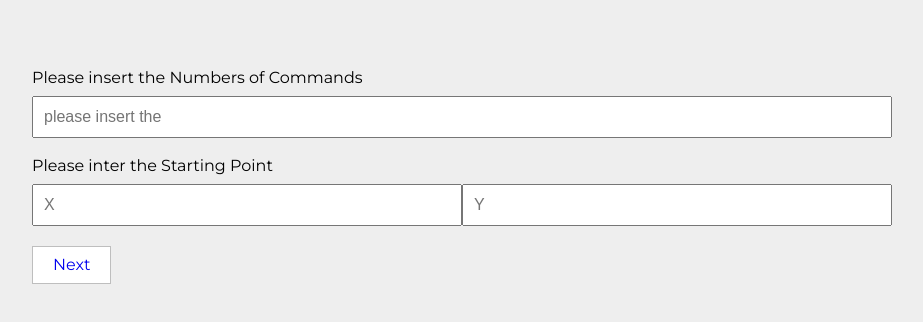
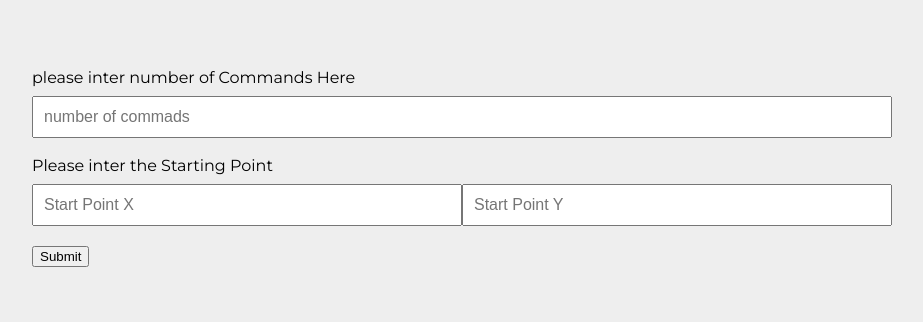
Before and after one commit to mo-fouad/robo-app, a React (Create React App) app: page /step-one in a window 1280 px wide. Shown: the top 322 px of the page, without its empty margins (178-1101 px from the left). Built offline with nearby package versions, Linux system fonts and the light colour scheme.

Commit message:
adding use form

```diff
--- a/package.json
+++ b/package.json
@@ -8,6 +8,7 @@
     "@testing-library/user-event": "^7.1.2",
     "react": "^16.12.0",
     "react-dom": "^16.12.0",
+    "react-hook-form": "^4.7.2",
     "react-router-dom": "^5.1.2",
     "react-scripts": "3.3.0"
   },
--- a/src/components/FormSteps/StepOne.jsx
+++ b/src/components/FormSteps/StepOne.jsx
@@ -1,20 +1,68 @@
 import React from 'react';
-import {Link} from "react-router-dom";
+import {useForm} from 'react-hook-form'
 
 function StepOne() {
+    const {register, handleSubmit, errors} = useForm();
+    const onSubmit = data => {
+        console.log(data)
+    };
+
     return (
-        <>
+        <form onSubmit={handleSubmit(onSubmit)}>
             <div className="row step-form-row">
-                <label htmlFor="">Please insert the Numbers of Commands</label>
-                <input className="input" type="text" placeholder="please insert the "/>
+                <label>please inter number of Commands Here</label>
+                <input name="NumbersOfCommands"
+                       className="input"
+                       ref={register({
+                           required: true,
+                           maxLength: 20, pattern: {
+                               value: /^[1-9\b]+$/,
+                               message: "invalid commands number"
+                           }
+                       })}
+                       placeholder="number of commads"
+                />
+                {errors.NumbersOfCommands &&
+                <p className="input-error">
+                    {errors.NumbersOfCommands.message}
+                </p>
+                }
             </div>
             <div className="row step-form-row">
                 <label htmlFor="">Please inter the Starting Point</label>
-                <input className="input input-half" type="text" placeholder="X"/>
-                <input className="input input-half" type="text" placeholder="Y"/>
+                <input name="startInX"
+                       className="input input-half"
+                       ref={register({
+                           required: true,
+                           maxLength: 20, pattern: {
+                               value: /^[\d ()+-]+$/,
+                               message: "invalid Start Point"
+                           }
+                       })}
+                       placeholder="Start Point X"
+                />
+
+                {errors.startInX &&
+                <p className="input-error">{errors.startInX.message}</p>}
+
+                <input name="startInY"
+                       className="input input-half"
+                       ref={register({
+                           required: true,
+                           maxLength: 20, pattern: {
+                               value: /^[\d ()+-]+$/,
+                               message: "invalid Start Point"
+                           }
+                       })}
+                       placeholder="Start Point Y"
+                />
+
+                {errors.startInY &&
+                <p className="input-error">{errors.startInY.message}</p>}
+
             </div>
-            <Link to="/step-two" className="btn btn-blue">Next</Link>
-        </>
+            <input type="submit"/>
+        </form>
     );
 }
 
--- a/src/scss/ui-elemetns/inputs.scss
+++ b/src/scss/ui-elemetns/inputs.scss
@@ -16,4 +16,17 @@ label {
     display: inline-block;
     width: 50%;
   }
+
+  &-error {
+    position: fixed;
+    bottom: 10px;
+    left: 10px;
+    right: 10px;
+    display: block;
+    padding: 10px;
+    background: #ff5050;
+    color: #ffffff;
+    font-size: 14px;
+    font-style: italic;
+  }
 }
```
Also changed, not shown: src/components/partials/input-text.jsx (added, +43 -0 lines), 1 other file (tests, documents, lock files or other folders).
